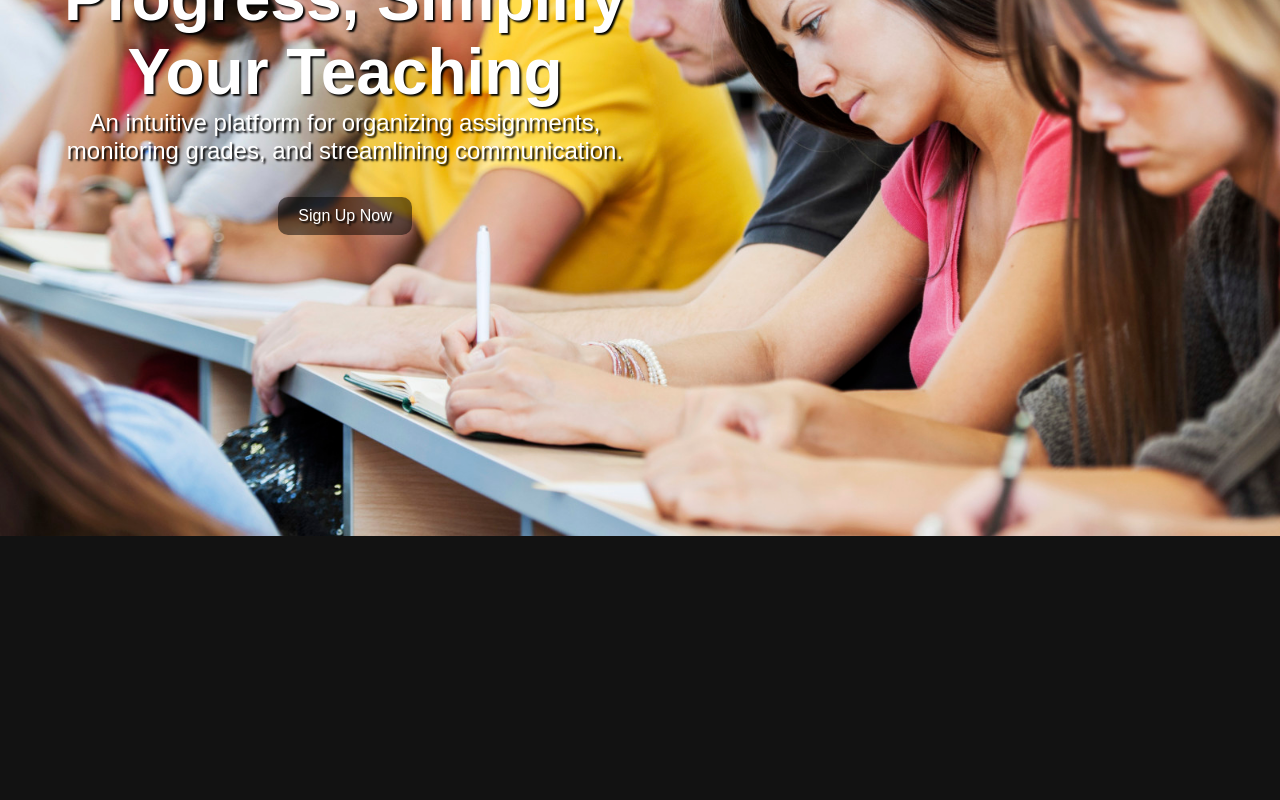
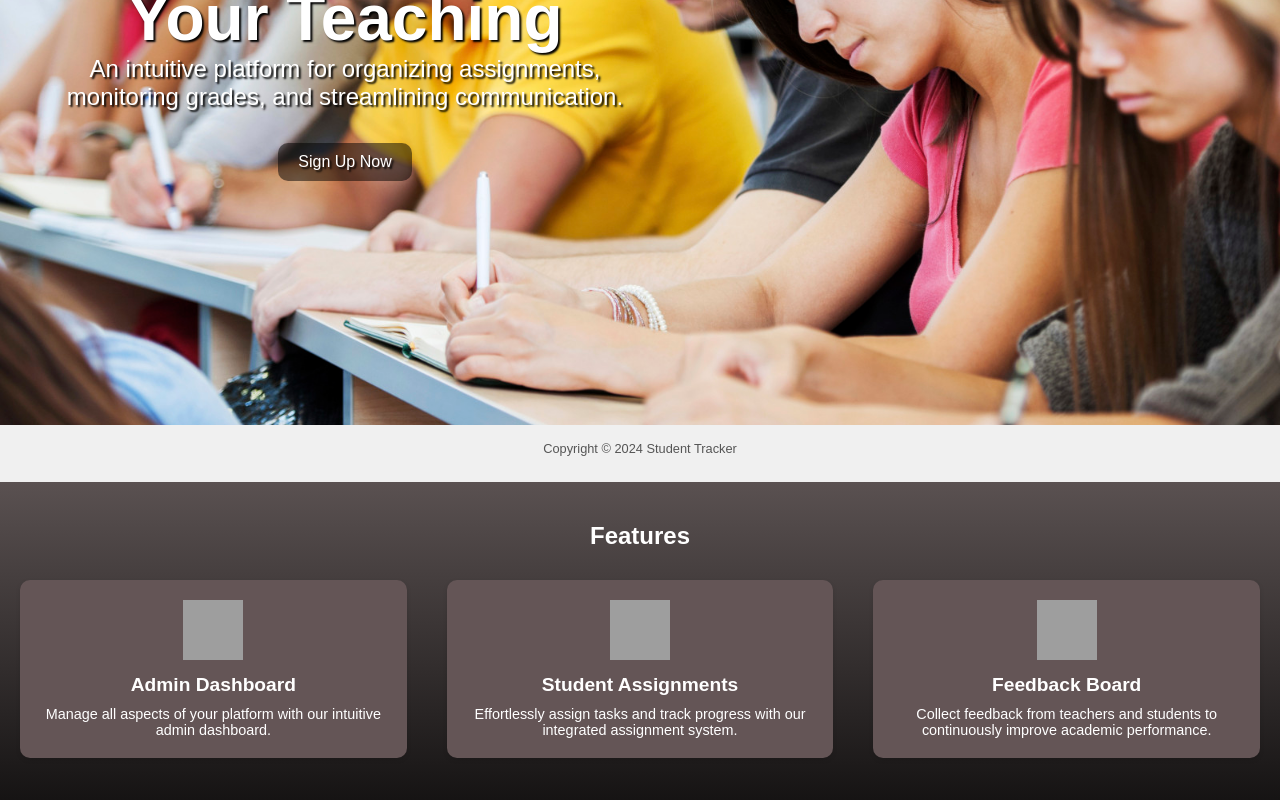
Before and after one commit to Dtatum0826/Student-tracker-UI, a React (Create React App) app: page /landing-page in a window 1280 px wide. Shown: the part 318-1118 px from the top of the page. Built offline with nearby package versions, Linux system fonts and the light colour scheme; grey boxes are pictures that could not be loaded.

Commit message:
Created Section, Footer, Card components with some basic styling

```diff
--- a/src/App.js
+++ b/src/App.js
@@ -11,6 +11,7 @@ import PasswordReset from './Components/PasswordReset';
 import Assignments from './Components/Assignments';
 import LandingPage from './Components/LandingPage';
 import Navbar from './common/Navbar';
+import Footer from './common/Footer';
 
 
 const PrivateRoute = ({ element: Element, ...rest }) => {
@@ -24,6 +25,7 @@ const PrivateRoute = ({ element: Element, ...rest }) => {
 
 const App = () => {
   return (
+
    <BrowserRouter basename='/'>
     <Navbar/>
     <Routes>
@@ -35,7 +37,10 @@ const App = () => {
       <Route path='/password-reset' element={<PasswordReset />} />
       <Route path ='/assignments' element={<Assignments />} />
     </Routes>
+    <Footer />
    </BrowserRouter>
+
+
   );
 };
 
--- a/src/Components/LandingPage.jsx
+++ b/src/Components/LandingPage.jsx
@@ -1,5 +1,8 @@
 import React from 'react';
 import '../styles/LandingPage.css'
+import '../styles/Section.css'
+import Section from '../common/Section';
+import Card from '../common/Card';
 
 
 const redirect = async event => {
@@ -21,9 +24,24 @@ const LandingPage = () => {
 
 
       {/* Features Section */}
-      <section className="features">
-        {/* Feature 1, Feature 2, Feature 3... */}
-      </section>
+  <Section title="Features">
+  <Card
+    title="Admin Dashboard"
+    description="Manage all aspects of your platform with our intuitive admin dashboard."
+    icon="/icons/dashboard.svg" // Update the path
+  />
+  <Card
+    title="Student Assignments"
+    description="Effortlessly assign tasks and track progress with our integrated assignment system."
+    icon="/icons/assignments.svg"
+  />
+  <Card
+    title="Feedback Board"
+    description="Collect feedback from teachers and students to continuously improve academic performance."
+    icon="/icons/feedback.svg"
+  />
+</Section>
+
 
       {/* Testimonials Section (if desired) */}
       <section className="testimonials">
--- /dev/null
+++ b/src/common/Card.jsx
@@ -0,0 +1,16 @@
+import React from 'react';
+import '../styles/Card.css';
+
+
+
+const Card = ({ title, description, icon }) => {
+  return (
+    <div className="card">
+        {icon && <img src={icon} alt="Feature Icon" className="card-icon" />}
+      <h3 className="card-title">{title}</h3>
+      <p className="card-description">{description}</p>
+    </div>
+  );
+};
+
+export default Card;
--- /dev/null
+++ b/src/common/Footer.jsx
@@ -0,0 +1,15 @@
+import React from 'react';
+import '../styles/Footer.css';
+
+const Footer = () => {
+  return (
+    <footer className="footer">
+      <p>Copyright &copy; {new Date().getFullYear()} Student Tracker</p>
+      <div className="footer-links">
+         {/* Footer links go here, e.g., Privacy Policy, Terms of Use, Contact Us, etc */}
+      </div>
+    </footer>
+  );
+};
+
+export default Footer;
--- /dev/null
+++ b/src/common/Section.jsx
@@ -0,0 +1,13 @@
+import React from 'react';
+import '../styles/Section.css';
+
+const Section = ({ title, children, className, ...rest }) => {
+  return (
+    <section className={`section ${className}`} {...rest}>
+      {title && <h2 className="section-title">{title}</h2>}
+      <div className="section-content">{children}</div>
+    </section>
+  );
+};
+
+export default Section;
--- /dev/null
+++ b/src/styles/Card.css
@@ -0,0 +1,54 @@
+.card-wrapper {
+  display: flex;
+  flex-wrap: wrap;
+  justify-content: space-around;
+  margin: 0 -10px;
+}
+
+.card {
+  flex: 1 1 250px;
+  background-color: #645556;
+  border-radius: 10px;
+  box-shadow: 0px 2px 5px rgba(0, 0, 0, 0.1);
+  padding: 20px;
+  margin: 10px;
+  margin-left: 20px;
+  margin-right: 20px;
+  transition: transform 0.2s;
+  min-width: 250px;
+  max-width: 100%;
+}
+
+
+.card:hover {
+  transform: translateY(-5px);
+}
+
+.card-icon {
+  width: 60px;
+  height: 60px;
+  margin-bottom: 10px;
+}
+
+.card-title {
+  font-size: 1.2rem;
+  margin-bottom: 10px;
+}
+
+.card-description {
+  font-size: 0.9rem;
+  color: white;
+}
+@media screen and (max-width: 768px) {
+  .card {
+    flex-basis: calc(50% - 20px);
+    margin: 10px;
+  }
+}
+
+@media screen and (max-width: 480px) {
+  .card {
+    flex-basis: calc(100% - 20px);
+    margin: 10px;
+  }
+}
--- /dev/null
+++ b/src/styles/Footer.css
@@ -0,0 +1,25 @@
+.footer {
+  background-color: #f0f0f0;
+  padding: 1rem;
+  text-align: center;
+  position: fixed;
+  bottom: 0;
+  left: 0;
+  width: 100%;
+}
+
+.footer p {
+  margin: 0;
+  font-size: 0.8rem;
+  color: #555;
+}
+
+.footer-links {
+  margin-top: 10px;
+}
+
+.footer-links a {
+  color: #555;
+  text-decoration: none;
+  margin: 0 10px;
+}
--- a/src/styles/Navbar.css
+++ b/src/styles/Navbar.css
@@ -5,6 +5,11 @@
   background-color: #f0f0f0;
   padding: 1rem;
   box-shadow: 0px 2px 5px rgba(0, 0, 0, 0.1);
+  position: fixed;
+  top: 0;
+  left: 0;
+  width: 100%;
+  z-index: 1000; /* Ensure it appears above other content */
 }
 
 .navbar-brand a {
--- /dev/null
+++ b/src/styles/Section.css
@@ -0,0 +1,31 @@
+.section {
+  text-align: center;
+  background: linear-gradient(to bottom, #5a5151, #141212);
+  padding: 40px 0;
+}
+.section-title {
+  margin-bottom: 20px;
+}
+
+.section-content {
+  display: flex;
+  justify-content: space-around;
+  flex-wrap: wrap;
+}
+
+.feature {
+  width: 30%;
+  margin-bottom: 20px;
+}
+
+@media (max-width: 768px) {
+  .feature {
+    width: 45%;
+  }
+}
+
+@media (max-width: 480px) {
+  .feature {
+    width: 100%;
+  }
+}
```
